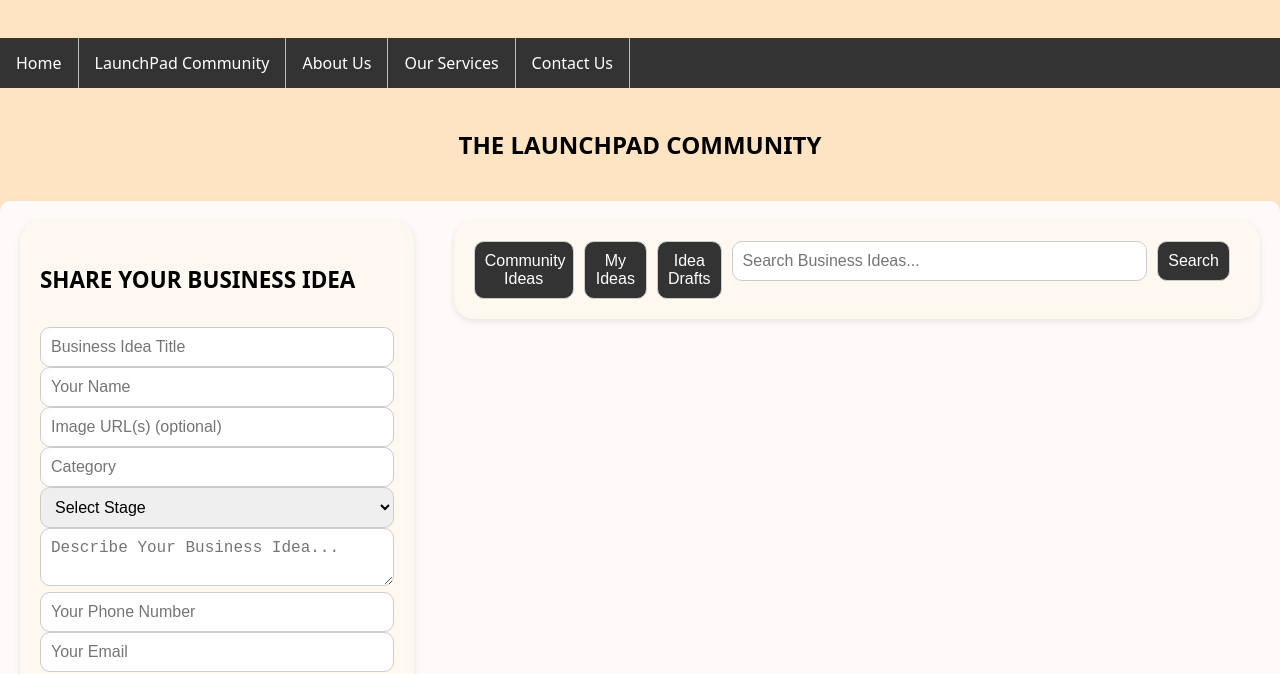
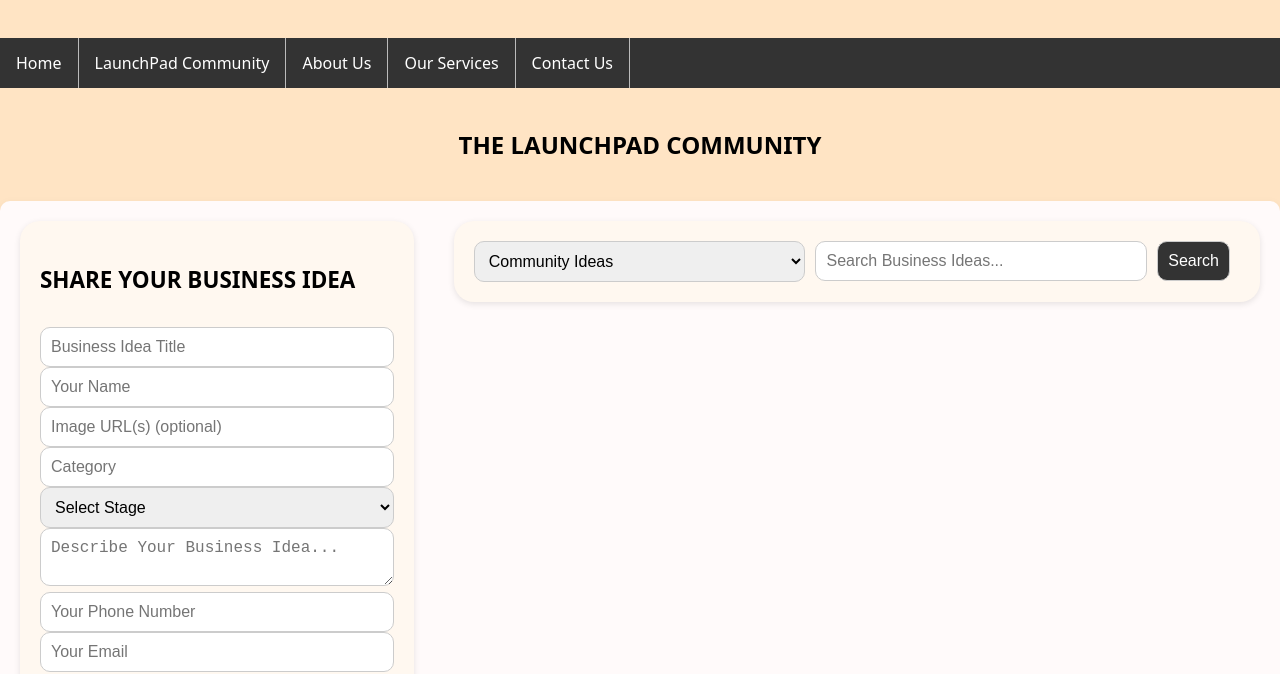
Before and after one commit to KagsM/Startup-LaunchPad, a plain HTML site: page launchpad.html in a window 1280 px wide. Shown: the part 119-793 px from the top of the page. Drawn offline with Linux system fonts and the light colour scheme.

Commit message:
Update UI styling

```diff
--- a/css/style.css
+++ b/css/style.css
@@ -98,17 +98,6 @@ body {
 }
 
 #form-container {
-   /* display: flex;
-    flex-direction: column;
-    align-items: flex-start;
-    gap: 10px;
-    width: 100%;
-    max-width: 350px;
-    padding: 20px;
-    margin: 0 auto: Center the form
-    background-color: #fff8f0;
-    border-radius: 20px;
-    box-shadow: 0 2px 6px rgba(0, 0, 0, 0.1); */
     width: 30%;
     display: flex;
     flex-direction: column;
@@ -123,7 +112,7 @@ body {
 #form-container input,
 #form-container textarea,
 #form-container button,
-#form-container select {
+select {
     width: 100%;
     padding: 10px;
     font-size: 1rem;
--- a/launchpad.html
+++ b/launchpad.html
@@ -48,9 +48,11 @@
             </form>
         </div>
         <div id="ideas-list">
-            <button type="button" id="community-ideas">Community Ideas</button>
-            <button type="button" id="my-ideas">My Ideas</button>
-            <button type="button" id="draft-ideas">Idea Drafts</button>
+            <select id="idea-bar">
+            <option><button type="button" id="community-ideas">Community Ideas</button></option>
+            <option><button type="button" id="my-ideas">My Ideas</button></option>
+            <option><button type="button" id="draft-ideas">Idea Drafts</button></option>
+            </select>
             <input type="text" id="search-ideas" placeholder="Search Business Ideas...">
             <button type="button" id="search-button">Search</button>
             <div id="ideas-container"></div>
```
